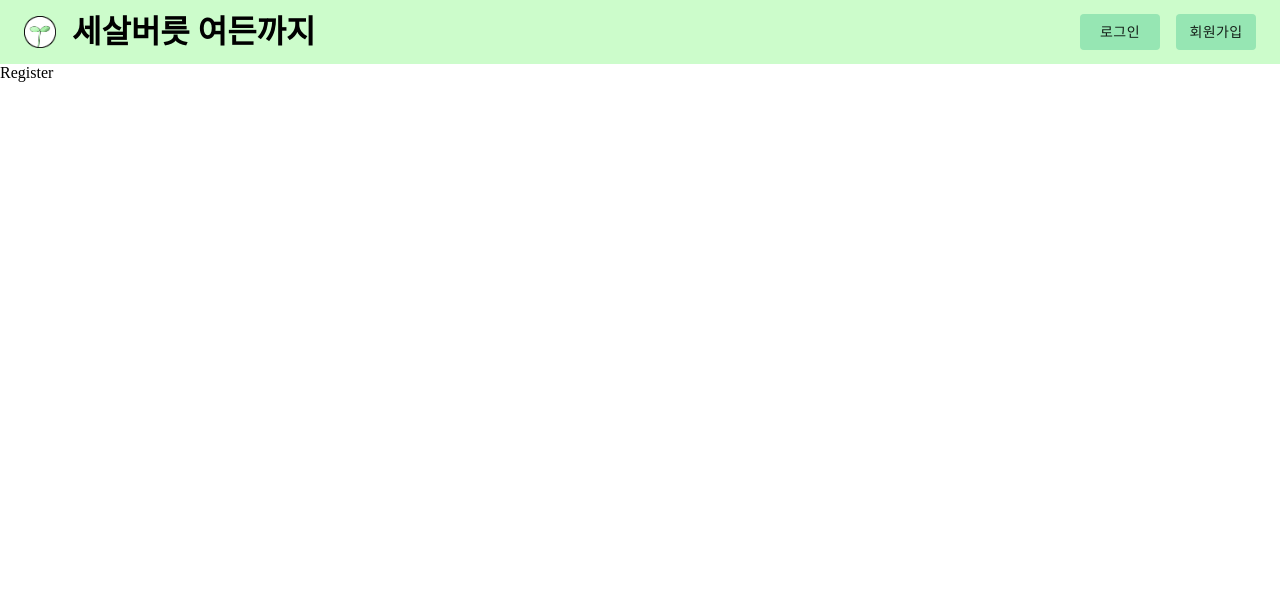
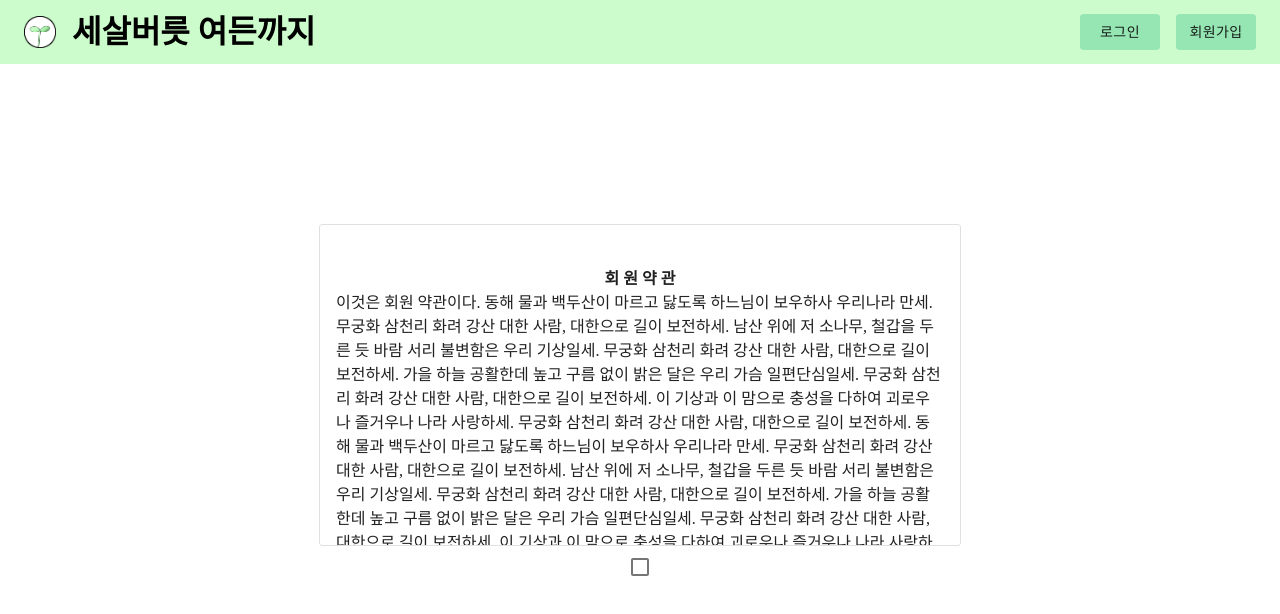
Before and after one commit to TeamGrabit/challenge, a React (Create React App) app in the folder frontend/: page /register in a window 1280 px wide. Shown: the top 614 px of the page. Built offline with nearby package versions, Linux system fonts and the light colour scheme.

Commit message:
회원가입 page 생성
회원약관 생성

```diff
--- a/frontend/src/css/main.scss
+++ b/frontend/src/css/main.scss
@@ -10,6 +10,7 @@
 @import './pages/logIn';
 @import './pages/Intro';
 @import './pages/myPage';
+@import './pages/register';
 
 // components
 @import './components/requestApproval';
--- /dev/null
+++ b/frontend/src/css/pages/_register.scss
@@ -0,0 +1,21 @@
+.register{
+    display: flex;
+    flex-direction: column;
+    // justify-content: center;
+    align-items: center;
+    height:100%;
+    .terms{
+        width: 80vh;
+        height: 40vh;
+        margin-top: 20vh;
+        overflow-y: auto; //스크롤 생성
+        .stuff{
+            .title{
+                text-align: center;
+                font-weight: bold;
+            }
+            margin: 2vh;
+            margin-top: 5vh;
+        }
+    }
+}
--- a/frontend/src/pages/Register.js
+++ b/frontend/src/pages/Register.js
@@ -1,10 +1,51 @@
 import React from 'react';
+import { Paper, Checkbox, FormControlLabel } from '@material-ui/core';
 
 function Register() {
 	return (
-		<>
-			Register
-		</>
+		<div className="register">
+			<Paper className="terms" variant="outlined">
+				<div className="stuff">
+					<p className="title">회 원 약 관</p>
+					이것은 회원 약관이다.
+					동해 물과 백두산이 마르고 닳도록
+					하느님이 보우하사 우리나라 만세.
+					무궁화 삼천리 화려 강산
+					대한 사람, 대한으로 길이 보전하세.
+					남산 위에 저 소나무, 철갑을 두른 듯
+					바람 서리 불변함은 우리 기상일세.
+					무궁화 삼천리 화려 강산
+					대한 사람, 대한으로 길이 보전하세.
+					가을 하늘 공활한데 높고 구름 없이
+					밝은 달은 우리 가슴 일편단심일세.
+					무궁화 삼천리 화려 강산
+					대한 사람, 대한으로 길이 보전하세.
+					이 기상과 이 맘으로 충성을 다하여
+					괴로우나 즐거우나 나라 사랑하세.
+					무궁화 삼천리 화려 강산
+					대한 사람, 대한으로 길이 보전하세.
+					동해 물과 백두산이 마르고 닳도록
+					하느님이 보우하사 우리나라 만세.
+					무궁화 삼천리 화려 강산
+					대한 사람, 대한으로 길이 보전하세.
+					남산 위에 저 소나무, 철갑을 두른 듯
+					바람 서리 불변함은 우리 기상일세.
+					무궁화 삼천리 화려 강산
+					대한 사람, 대한으로 길이 보전하세.
+					가을 하늘 공활한데 높고 구름 없이
+					밝은 달은 우리 가슴 일편단심일세.
+					무궁화 삼천리 화려 강산
+					대한 사람, 대한으로 길이 보전하세.
+					이 기상과 이 맘으로 충성을 다하여
+					괴로우나 즐거우나 나라 사랑하세.
+					무궁화 삼천리 화려 강산
+					대한 사람, 대한으로 길이 보전하세.
+				</div>
+			</Paper>
+			<div>
+				<Checkbox />
+			</div>
+		</div>
 	);
 }
 
```
Also changed, not shown: frontend/src/css/pages/_logIn.scss (line endings or trailing spaces).
